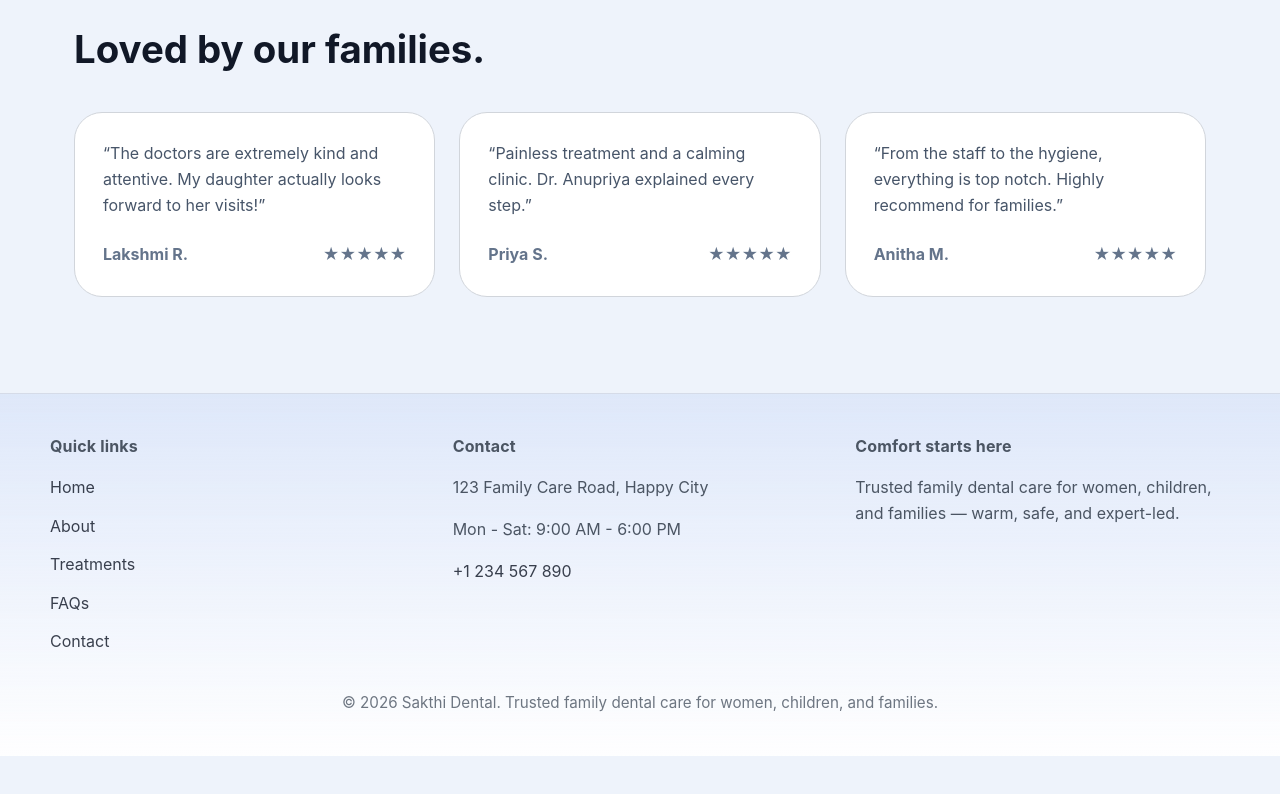
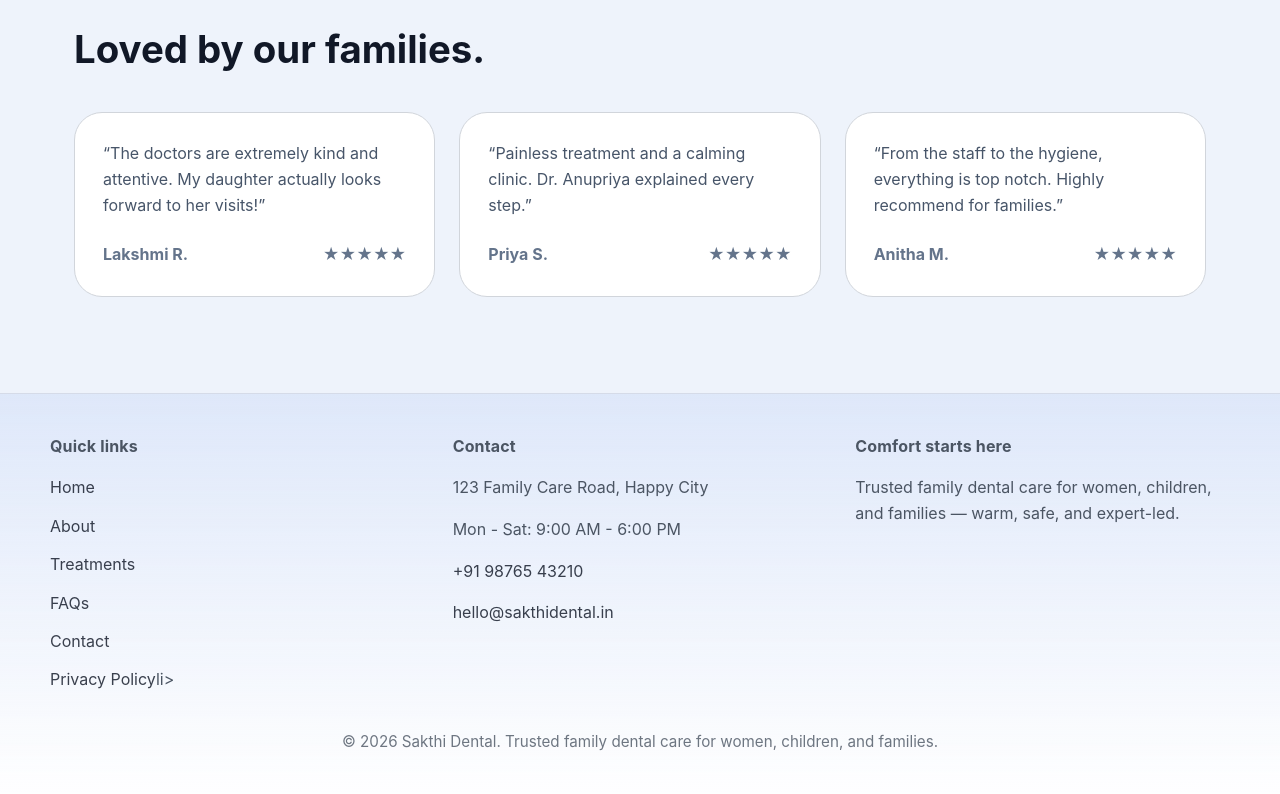
Before and after one commit to NihitAgarwal1/ShadowFox_Dental_Clinic, an Angular app: page / in a window 1280 px wide. Shown: the part 2230-3024 px from the top of the page. Before the commit the page ends 2986 px from the top, so only its background shows below. Built offline with nearby package versions, Linux system fonts and the light colour scheme.

Commit message:
Navigation bar added with footer

```diff
--- a/src/app/app.html
+++ b/src/app/app.html
@@ -24,13 +24,15 @@
         <li><a routerLink="/treatments">Treatments</a></li>
         <li><a routerLink="/faq">FAQs</a></li>
         <li><a routerLink="/contact">Contact</a></li>
+        <li><a routerLink="/privacy-policy">Privacy Policy</a>li>
       </ul>
     </div>
     <div>
       <h3>Contact</h3>
       <p>123 Family Care Road, Happy City</p>
       <p>Mon - Sat: 9:00 AM - 6:00 PM</p>
-      <p><a href="tel:+1234567890">+1 234 567 890</a></p>
+      <p><a href="tel:+91 98765 43210">+91 98765 43210</a></p>
+      <p><a href="mailto:hello@sakthidental.in">hello@sakthidental.in</a></p>
     </div>
     <div>
       <h3>Comfort starts here</h3>
```
